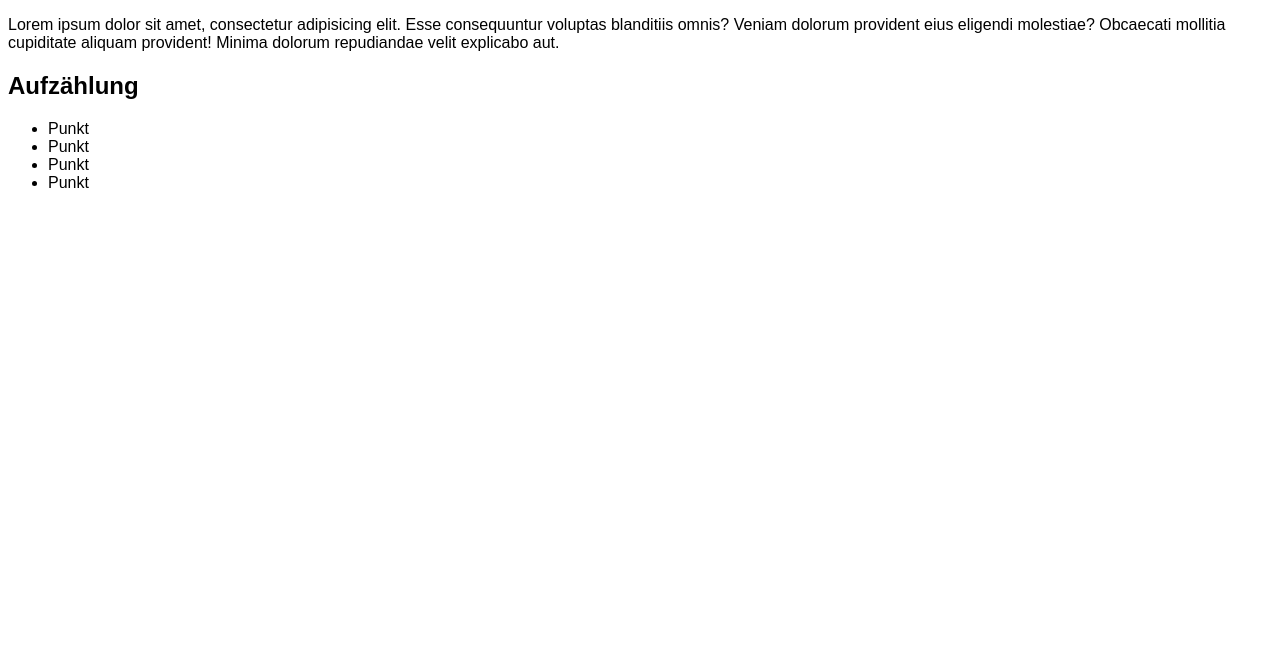
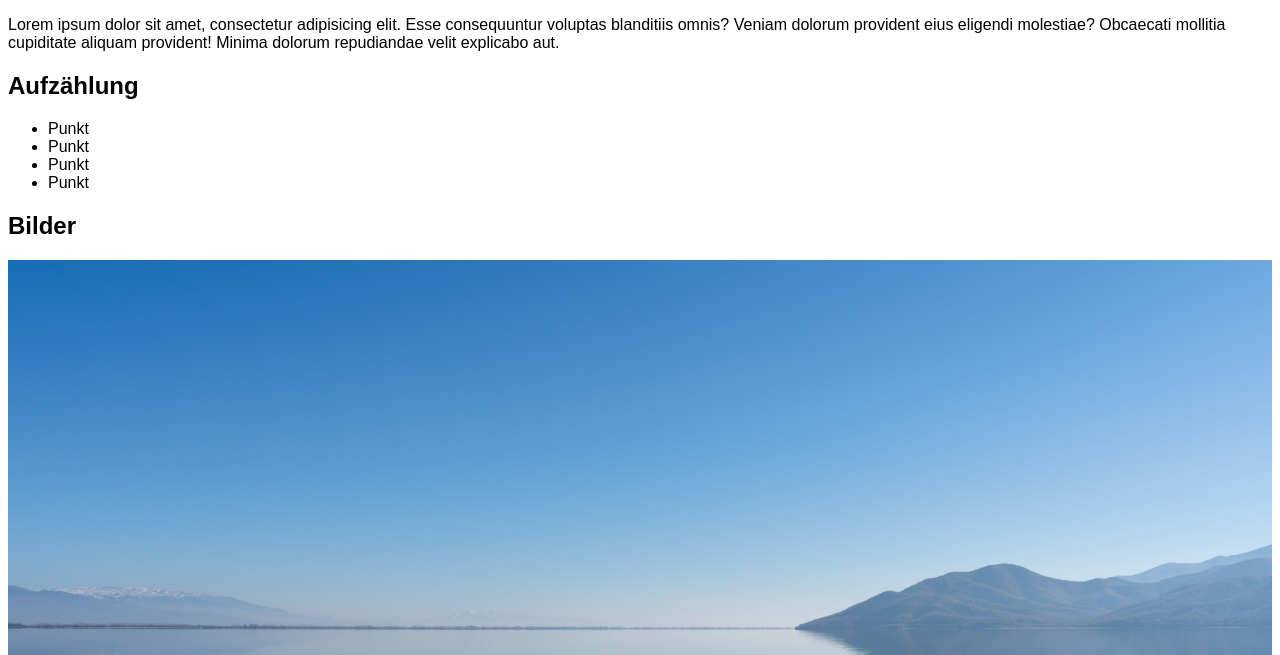
Before and after one commit to thomas-hintersteiner/html-test, a plain HTML site: page index.html in a window 1280 px wide. Shown: the part 94-749 px from the top of the page. Drawn offline with Linux system fonts and the light colour scheme.

Commit message:
Bild hinzugefügt

```diff
--- a/index.html
+++ b/index.html
@@ -18,5 +18,7 @@
         <li>Punkt</li>
     </ul>
 
+    <h2>Bilder</h2>
+    <img src="img/pexels-yassen-kounchev-19745668.jpg" alt="">
 </body>
 </html>
--- a/style.css
+++ b/style.css
@@ -7,3 +7,8 @@ h1 {
     color: white;
     padding: 15px;
 }
+
+img {
+    max-width: 100%;
+    height: auto;
+}
```
Also changed, not shown: img/pexels-yassen-kounchev-19745668.jpg (added).
